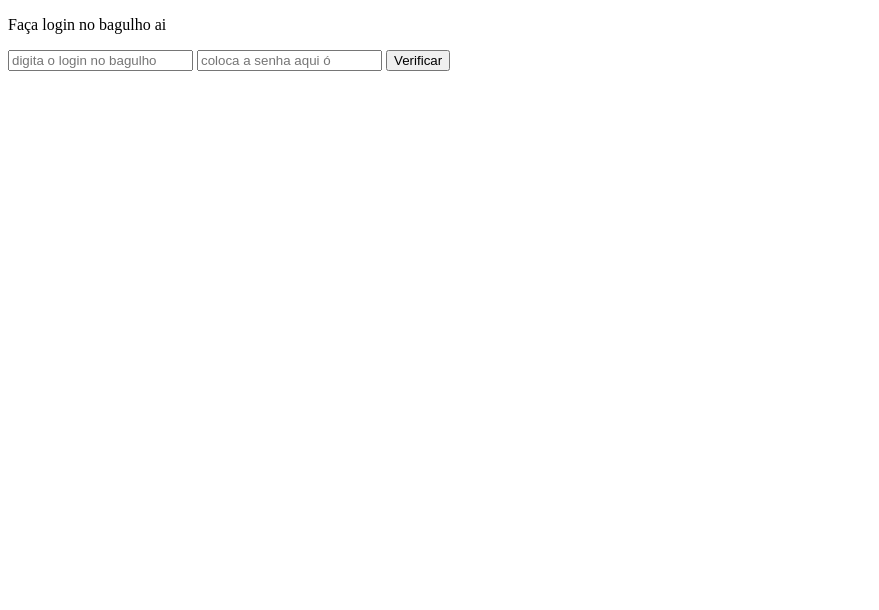
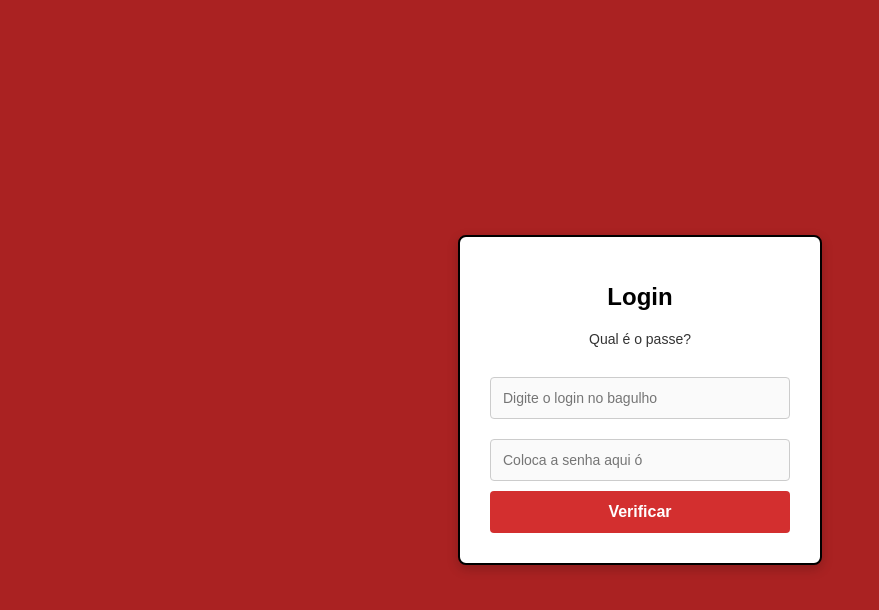
Before and after one commit to gal-edu/aula, a plain HTML site: page caio/caio.html in a window 1280 px wide. Shown: the whole page, without its empty margins (0-879 px from the left). Drawn offline with Linux system fonts and the light colour scheme.

Commit message:
Add files via upload

```diff
--- a/caio/caio.html
+++ b/caio/caio.html
@@ -1,19 +1,106 @@
 <!DOCTYPE html>
-<html lang="pt- BR">
+<html lang="pt-BR">
 
 <head>
     <meta charset="UTF-8">
     <meta name="viewport" content="width=device-width, initial-scale=1.0">
-    <title>Document</title>
-    <link rel="stylesheet" href="/">
+    <title>Login</title>
+    <style>
+        body {
+            font-family: Arial, sans-serif;
+            background-color: #aa2222;
+            display: flex;
+            justify-content: center;
+            align-items: center;
+            height: 100vh;
+            margin: 0;
+        }
 
+        .login-container {
+            background-color: #fff;
+            padding: 30px;
+            border-radius: 8px;
+            box-shadow: 0 4px 12px rgba(0, 0, 0, 0.2);
+            width: 300px;
+            text-align: center;
+        }
+
+        h1 {
+            color: #D32F2F;
+            font-size: 24px;
+            margin-bottom: 20px;
+            font-weight: bold;
+        }
+
+        p {
+            color: #333;
+            font-size: 14px;
+            margin-bottom: 20px;
+        }
+
+        input {
+            width: 100%;
+            padding: 12px;
+            margin: 10px 0;
+            border: 1px solid #ccc;
+            border-radius: 4px;
+            box-sizing: border-box;
+            font-size: 14px;
+            color: #333;
+        }
+
+        input[type="text"], input[type="password"] {
+            background-color: #fafafa;
+        }
+
+        input:focus {
+            border-color: #D32F2F;
+            outline: none;
+            background-color: #fff;
+        }
+
+        button {
+            width: 100%;
+            padding: 12px;
+            background-color: #D32F2F;
+            color: white;
+            border: none;
+            border-radius: 4px;
+            font-size: 16px;
+            cursor: pointer;
+            transition: background-color 0.3s ease;
+            font-weight: bold;
+        }
+
+        button:hover {
+            background-color: #C2185B;
+        }
+
+        #mensagem {
+            margin-top: 15px;
+            font-size: 14px;
+            color: #333;
+        }
+
+
+        .login-container {
+            border: 2px solid #000;
+        }
+
+        .login-container h1 {
+            color: #000;
+        }
+    </style>
 </head>
 
 <body>
-    <p id="mensagem">Faça login no bagulho ai</p>
-    <input type="text" id="palavra" placeholder="digita o login no bagulho">
-    <input type="password" id="senha" placeholder="coloca a senha aqui ó">
-    <button onclick="VerificarPalavra()">Verificar</button>
+    <div class="login-container">
+        <h1>Login</h1>
+        <p id="mensagem">Qual é o passe?</p>
+        <input type="text" id="palavra" placeholder="Digite o login no bagulho">
+        <input type="password" id="senha" placeholder="Coloca a senha aqui ó">
+        <button onclick="VerificarPalavra()">Verificar</button>
+    </div>
 
     <script defer>
         function VerificarPalavra() {
@@ -22,27 +109,28 @@
             const senha = document.getElementById("senha").value;
             const mensagem = document.getElementById("mensagem");
             let encontrado = false;
-
             console.log("Login: ", imput);
             console.log("Senha: ", senha);
 
             for (let i = 0; i < palavras.length; i++) {
                 if (imput === palavras[i].login && senha === palavras[i].senha) {
-                    mensagem.innerHTML = "acerto ze";
+                    mensagem.innerHTML = "Acerto, pia!";
                     encontrado = true;
-                      setTimeout(() => {
-                     mensagem.innerHTML = "Será que você está cadastrado?";
-                     } ,3000);
-                    break;
-                   }
+                    setTimeout(() => {
+                        mensagem.innerHTML = "Será que você está cadastrado?";
+                        window.location.href ="caio2.html";
+                    }, 2000);
+                }
             }
 
             if (!encontrado) {
+                mensagem.innerHTML = "Login ou senha incorretos!";
+                mensagem.style.color = "#C2185B";
             }
+
             document.getElementById("palavra").value = "";
             document.getElementById("senha").value = "";
         }
-
     </script>
 </body>
 
```
Also changed, not shown: caio/caio2.html (added, +155 -0 lines), caio/caio.css (added).
